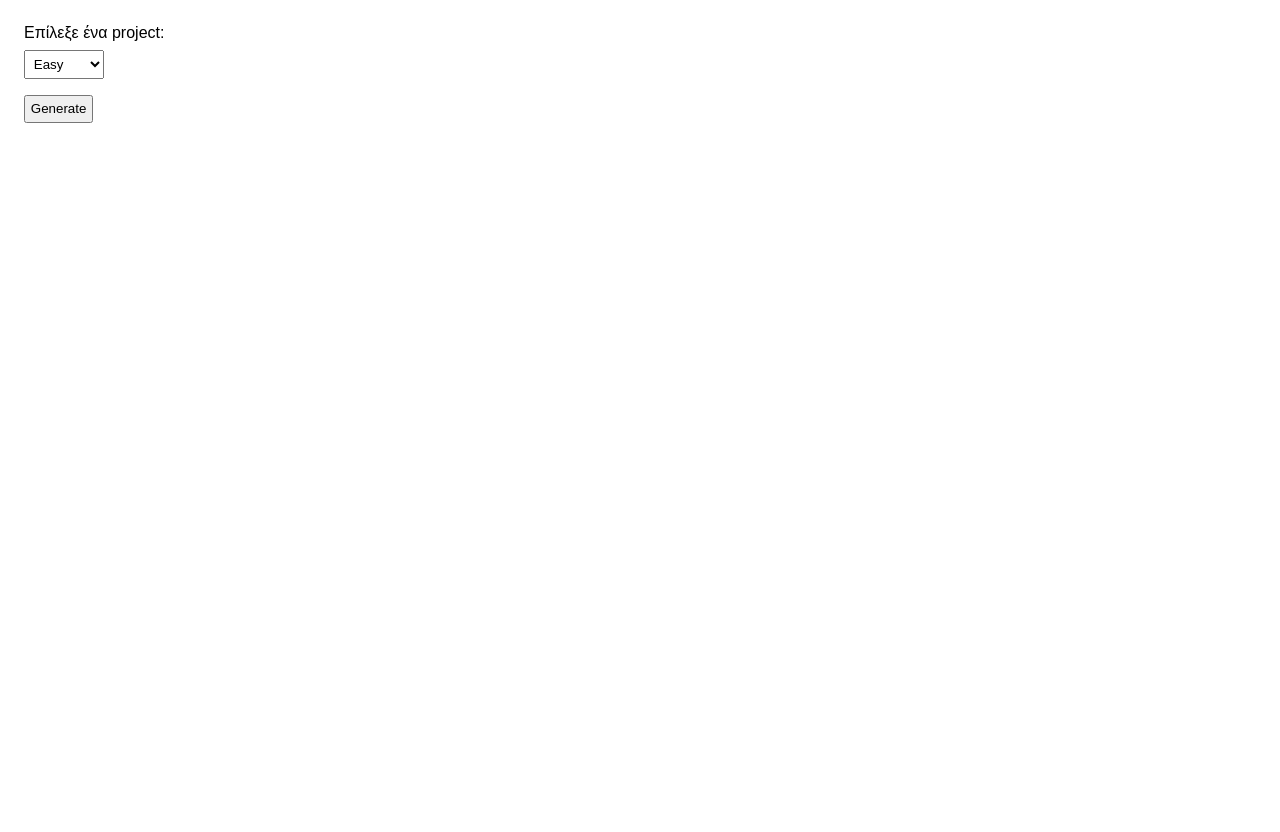
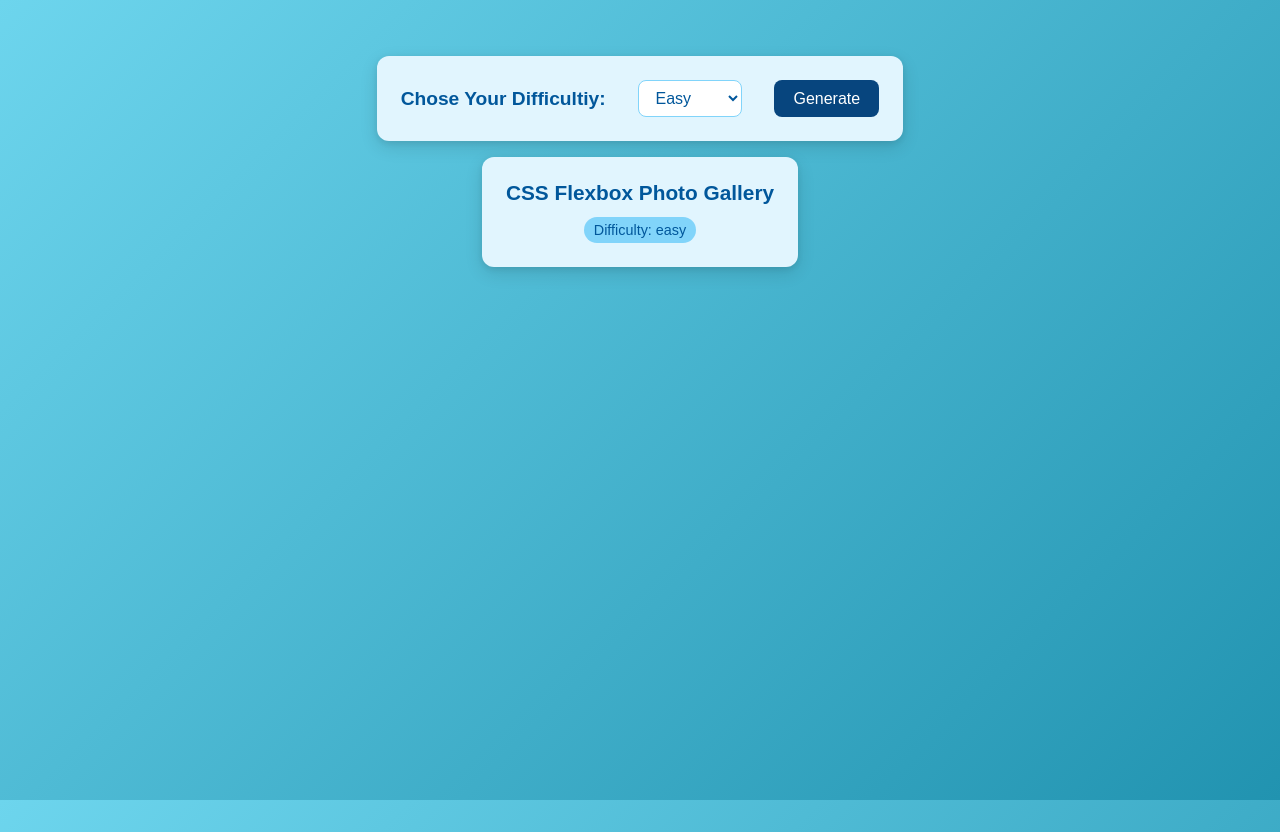
Before and after one commit to hippophile/No-ai-code, a website: page project_picker/src/index.html in a window 1280 px wide. Both pictures are taken after a click on the button "Generate". Before the commit the page ends 800 px from the top, so only its background shows below. Drawn offline with Linux system fonts and the light colour scheme.

Commit message:
project 00 DONE

```diff
--- /dev/null
+++ b/project_picker/data/favicon_io/about.txt
@@ -0,0 +1,6 @@
+This favicon was generated using the following graphics from Twitter Twemoji:
+
+- Graphics Title: 1f47e.svg
+- Graphics Author: Copyright 2020 Twitter, Inc and other contributors (https://github.com/twitter/twemoji)
+- Graphics Source: https://github.com/twitter/twemoji/blob/master/assets/svg/1f47e.svg
+- Graphics License: CC-BY 4.0 (https://creativecommons.org/licenses/by/4.0/)
--- /dev/null
+++ b/project_picker/data/projects.json
@@ -0,0 +1,482 @@
+[
+  {
+    "name": "Static Portfolio Website",
+    "difficulty": "easy",
+    "environment": "VS Code"
+  },
+  {
+    "name": "To-Do List App with Local Storage",
+    "difficulty": "easy",
+    "environment": "VS Code"
+  },
+  {
+    "name": "Simple Calculator",
+    "difficulty": "easy",
+    "environment": "VS Code"
+  },
+  {
+    "name": "Personal Blog with Markdown Support",
+    "difficulty": "easy",
+    "environment": "VS Code"
+  },
+  {
+    "name": "Random Quote Generator",
+    "difficulty": "easy",
+    "environment": "VS Code"
+  },
+  {
+    "name": "Landing Page with CSS Grid",
+    "difficulty": "easy",
+    "environment": "VS Code"
+  },
+  {
+    "name": "JavaScript Clock",
+    "difficulty": "easy",
+    "environment": "VS Code"
+  },
+  {
+    "name": "Color Picker Tool",
+    "difficulty": "easy",
+    "environment": "VS Code"
+  },
+  {
+    "name": "CSS Animation Demo",
+    "difficulty": "easy",
+    "environment": "VS Code"
+  },
+  {
+    "name": "Responsive Navbar",
+    "difficulty": "easy",
+    "environment": "VS Code"
+  },
+  {
+    "name": "CSS Flexbox Photo Gallery",
+    "difficulty": "easy",
+    "environment": "VS Code"
+  },
+  {
+    "name": "HTML5 Canvas Drawing",
+    "difficulty": "easy",
+    "environment": "VS Code"
+  },
+  {
+    "name": "Tip Calculator",
+    "difficulty": "easy",
+    "environment": "VS Code"
+  },
+  {
+    "name": "BMI Calculator",
+    "difficulty": "easy",
+    "environment": "VS Code"
+  },
+  {
+    "name": "Quiz Flashcards",
+    "difficulty": "easy",
+    "environment": "VS Code"
+  },
+  {
+    "name": "Countdown Timer",
+    "difficulty": "easy",
+    "environment": "VS Code"
+  },
+  {
+    "name": "Random Password Generator",
+    "difficulty": "easy",
+    "environment": "VS Code"
+  },
+  {
+    "name": "URL Shortener Frontend",
+    "difficulty": "easy",
+    "environment": "VS Code"
+  },
+  {
+    "name": "Theme Switcher (Dark/Light)",
+    "difficulty": "easy",
+    "environment": "VS Code"
+  },
+  {
+    "name": "Scroll-to-Top Button",
+    "difficulty": "easy",
+    "environment": "VS Code"
+  },
+  {
+    "name": "Accordion FAQ Section",
+    "difficulty": "easy",
+    "environment": "VS Code"
+  },
+  {
+    "name": "Simple RSS Reader",
+    "difficulty": "easy",
+    "environment": "VS Code"
+  },
+  {
+    "name": "Currency Converter UI",
+    "difficulty": "easy",
+    "environment": "VS Code"
+  },
+  {
+    "name": "Color Palette Generator",
+    "difficulty": "easy",
+    "environment": "VS Code"
+  },
+  {
+    "name": "Progress Bar Component",
+    "difficulty": "easy",
+    "environment": "VS Code"
+  },
+  {
+    "name": "Modal Popup Component",
+    "difficulty": "easy",
+    "environment": "VS Code"
+  },
+  {
+    "name": "Tooltips with CSS",
+    "difficulty": "easy",
+    "environment": "VS Code"
+  },
+  {
+    "name": "Data Table Sort/Filter",
+    "difficulty": "easy",
+    "environment": "VS Code"
+  },
+  {
+    "name": "Newsletter Signup Form",
+    "difficulty": "easy",
+    "environment": "VS Code"
+  },
+  {
+    "name": "Star Rating Widget",
+    "difficulty": "easy",
+    "environment": "VS Code"
+  },
+  {
+    "name": "Expense Tracker with Charts",
+    "difficulty": "medium",
+    "environment": "VS Code"
+  },
+  {
+    "name": "Markdown Previewer",
+    "difficulty": "medium",
+    "environment": "VS Code"
+  },
+  {
+    "name": "Recipe Finder App with API",
+    "difficulty": "medium",
+    "environment": "VS Code"
+  },
+  {
+    "name": "Movie Search App with Autocomplete",
+    "difficulty": "medium",
+    "environment": "VS Code"
+  },
+  {
+    "name": "Chat Application with WebSockets",
+    "difficulty": "medium",
+    "environment": "VS Code"
+  },
+  {
+    "name": "GitHub Issues Viewer",
+    "difficulty": "medium",
+    "environment": "VS Code"
+  },
+  {
+    "name": "Drag-and-Drop Kanban Board",
+    "difficulty": "medium",
+    "environment": "VS Code"
+  },
+  {
+    "name": "Quiz App with Timer and Scoring",
+    "difficulty": "medium",
+    "environment": "VS Code"
+  },
+  {
+    "name": "Image Gallery with Lazy Loading",
+    "difficulty": "medium",
+    "environment": "VS Code"
+  },
+  {
+    "name": "Password Manager with Encryption",
+    "difficulty": "medium",
+    "environment": "VS Code"
+  },
+  {
+    "name": "Blog Platform with CMS Features",
+    "difficulty": "medium",
+    "environment": "VS Code"
+  },
+  {
+    "name": "E-commerce Store Frontend",
+    "difficulty": "medium",
+    "environment": "VS Code"
+  },
+  {
+    "name": "Social Media Feed Reader",
+    "difficulty": "medium",
+    "environment": "VS Code"
+  },
+  {
+    "name": "Interactive World Map with Data Visualization",
+    "difficulty": "medium",
+    "environment": "VS Code"
+  },
+  {
+    "name": "Task Scheduler with Notifications",
+    "difficulty": "medium",
+    "environment": "VS Code"
+  },
+  {
+    "name": "Virtual Keyboard Emulator",
+    "difficulty": "medium",
+    "environment": "VS Code"
+  },
+  {
+    "name": "Music Player with Playlists",
+    "difficulty": "medium",
+    "environment": "VS Code"
+  },
+  {
+    "name": "Video Chat App using WebRTC",
+    "difficulty": "medium",
+    "environment": "VS Code"
+  },
+  {
+    "name": "Online Whiteboard with Drawing Tools",
+    "difficulty": "medium",
+    "environment": "VS Code"
+  },
+  {
+    "name": "Multiplayer Tic-Tac-Toe",
+    "difficulty": "medium",
+    "environment": "VS Code"
+  },
+  {
+    "name": "API Gateway with Rate Limiting",
+    "difficulty": "medium",
+    "environment": "VS Code"
+  },
+  {
+    "name": "File Upload & Management System",
+    "difficulty": "medium",
+    "environment": "VS Code"
+  },
+  {
+    "name": "Photo Filter Editor",
+    "difficulty": "medium",
+    "environment": "VS Code"
+  },
+  {
+    "name": "Podcast Aggregator App",
+    "difficulty": "medium",
+    "environment": "VS Code"
+  },
+  {
+    "name": "Forum Platform with User Roles",
+    "difficulty": "medium",
+    "environment": "VS Code"
+  },
+  {
+    "name": "Personal Finance Dashboard",
+    "difficulty": "medium",
+    "environment": "VS Code"
+  },
+  {
+    "name": "Live Sports Scoreboard",
+    "difficulty": "medium",
+    "environment": "VS Code"
+  },
+  {
+    "name": "Blog Comment Moderation Tool",
+    "difficulty": "medium",
+    "environment": "VS Code"
+  },
+  {
+    "name": "Code Snippet Manager",
+    "difficulty": "medium",
+    "environment": "VS Code"
+  },
+  {
+    "name": "RESTful API with Authentication",
+    "difficulty": "hard",
+    "environment": "VS Code"
+  },
+  {
+    "name": "Real-Time Collaborative Editor",
+    "difficulty": "hard",
+    "environment": "VS Code"
+  },
+  {
+    "name": "Image Classifier with Convolutional Neural Network",
+    "difficulty": "hard",
+    "environment": "Kaggle"
+  },
+  {
+    "name": "Recommendation Engine using Collaborative Filtering",
+    "difficulty": "hard",
+    "environment": "Kaggle"
+  },
+  {
+    "name": "Blockchain-Based Voting System Prototype",
+    "difficulty": "hard",
+    "environment": "VS Code"
+  },
+  {
+    "name": "Augmented Reality Product Preview",
+    "difficulty": "hard",
+    "environment": "VS Code"
+  },
+  {
+    "name": "Multiplayer Game Lobby System",
+    "difficulty": "hard",
+    "environment": "VS Code"
+  },
+  {
+    "name": "Custom Browser Extension with Complex UI",
+    "difficulty": "hard",
+    "environment": "VS Code"
+  },
+  {
+    "name": "Machine Translation Service Prototype",
+    "difficulty": "hard",
+    "environment": "Kaggle"
+  },
+  {
+    "name": "Autonomous Drone Control System",
+    "difficulty": "hard",
+    "environment": "Kaggle"
+  },
+  {
+    "name": "Deep Reinforcement Learning Agent",
+    "difficulty": "hard",
+    "environment": "Kaggle"
+  },
+  {
+    "name": "Augmented Reality Navigation App",
+    "difficulty": "hard",
+    "environment": "VS Code"
+  },
+  {
+    "name": "Biometric Authentication System",
+    "difficulty": "hard",
+    "environment": "VS Code"
+  },
+  {
+    "name": "Distributed Ledger for Supply Chain",
+    "difficulty": "hard",
+    "environment": "VS Code"
+  },
+  {
+    "name": "Video Game Physics Engine",
+    "difficulty": "hard",
+    "environment": "VS Code"
+  },
+  {
+    "name": "Voice Recognition Assistant",
+    "difficulty": "hard",
+    "environment": "Kaggle"
+  },
+  {
+    "name": "Large-Scale Graph Analytics Platform",
+    "difficulty": "hard",
+    "environment": "VS Code"
+  },
+  {
+    "name": "Neural Style Transfer Application",
+    "difficulty": "hard",
+    "environment": "Kaggle"
+  },
+  {
+    "name": "Predictive Maintenance System",
+    "difficulty": "hard",
+    "environment": "Kaggle"
+  },
+  {
+    "name": "Virtual Reality Game",
+    "difficulty": "hard",
+    "environment": "VS Code"
+  },
+  {
+    "name": "Cloud Infrastructure Provisioning Tool",
+    "difficulty": "hard",
+    "environment": "VS Code"
+  },
+  {
+    "name": "Genetic Algorithm Optimizer",
+    "difficulty": "hard",
+    "environment": "Kaggle"
+  },
+  {
+    "name": "Real-Time Fraud Detection System",
+    "difficulty": "hard",
+    "environment": "Kaggle"
+  },
+  {
+    "name": "IoT Sensor Data Aggregator",
+    "difficulty": "hard",
+    "environment": "VS Code"
+  },
+  {
+    "name": "Real-Time Speech Translation",
+    "difficulty": "hard",
+    "environment": "Kaggle"
+  },
+  {
+    "name": "Blockchain Smart Contract Platform",
+    "difficulty": "hard",
+    "environment": "VS Code"
+  },
+  {
+    "name": "Facial Recognition Security System",
+    "difficulty": "hard",
+    "environment": "Kaggle"
+  },
+  {
+    "name": "Custom Mini-Compiler for a Simple Language",
+    "difficulty": "torture",
+    "environment": "VS Code"
+  },
+  {
+    "name": "Neural Network Library from Scratch",
+    "difficulty": "torture",
+    "environment": "Kaggle"
+  },
+  {
+    "name": "Self-Driving Car Simulator Module",
+    "difficulty": "torture",
+    "environment": "Kaggle"
+  },
+  {
+    "name": "High-Frequency Trading Bot Prototype",
+    "difficulty": "torture",
+    "environment": "Kaggle"
+  },
+  {
+    "name": "Quantum Circuit Simulator",
+    "difficulty": "torture",
+    "environment": "VS Code"
+  },
+  {
+    "name": "Live 3D Rendering Engine",
+    "difficulty": "torture",
+    "environment": "VS Code"
+  },
+  {
+    "name": "Brain-Computer Interface Prototype",
+    "difficulty": "torture",
+    "environment": "Kaggle"
+  },
+  {
+    "name": "Genetic Programming Framework",
+    "difficulty": "torture",
+    "environment": "VS Code"
+  },
+  {
+    "name": "Fault-Tolerant Distributed Database",
+    "difficulty": "torture",
+    "environment": "VS Code"
+  },
+  {
+    "name": "Large Scale Weather Simulation",
+    "difficulty": "torture",
+    "environment": "VS Code"
+  }
+]
--- a/project_picker/src/index.html
+++ b/project_picker/src/index.html
@@ -2,6 +2,10 @@
 <html lang="el">
 <head>
   <meta charset="UTF-8">
+
+  <link rel="icon" href="../data/favicon_io/favicon.ico">
+  <link rel="stylesheet" href="styles.css">
+
   <title>Choose Your Difficultiy</title>
   <style>
     body { font-family: sans-serif; padding: 1rem; }
@@ -10,19 +14,19 @@
   </style>
 </head>
 <body>
+  <div class="controls">
+    <label for="projectSelect">Chose Your Difficultiy:</label><br>
+    <select id="projectSelect">
+      <option value="easy">Easy</option>
+      <option value="medium">Medium</option>
+      <option value="hard">Hard</option>
+      <option value="torture">Torture</option>
+    </select>
+    <br>
 
-  <label for="projectSelect">Επίλεξε ένα project:</label><br>
-  <select id="projectSelect">
-    <option value="0">Easy</option>
-    <option value="1">Medium</option>
-    <option value="2">Hard</option>
-    <option value="3">Torture</option>
-  </select>
-  <br>
-
-  <button id="lockBtn">Generate</button>
-
+    <button id="lockBtn">Generate</button>
+  </div>
   <div id="result"></div>
-  <script src="pickerLogic.js"></script>
+  <script type="module" src="logic.js"></script>
 </body>
 </html>
--- /dev/null
+++ b/project_picker/src/logic.js
@@ -0,0 +1,28 @@
+// Jul 13 2025 - jul 13 2025
+// For project 00 I'll make a simple project picker where the user (me) recives random project from the difficultiy he selected.
+
+console.log("Project Picker Logic Initialized (test)");
+
+import projects from '../data/projects.json' with { type: 'json' };
+
+const diff = document.getElementById('projectSelect');
+const btn      = document.getElementById('lockBtn');
+const out  = document.getElementById('result');
+
+btn.addEventListener('click', () => {
+    const difficulty = diff.value;
+    console.log("Selected Difficulty:", difficulty);
+
+    const project = getRandomProject(difficulty);
+    out.innerHTML = `<div class="card">
+        <h2 class="project-name">${project.name}</h2>
+        <span class="project-difficulty">Difficulty: ${project.difficulty}</span>
+        </div>`;
+});
+
+function getRandomProject(difficulty) {
+    const filteredProjects = projects.filter(project => project.difficulty === difficulty);
+
+    const i = Math.floor(Math.random() * filteredProjects.length);
+    return filteredProjects[i];
+}
--- a/project_picker/src/pickerLogic.js
+++ /dev/null
@@ -1,2 +0,0 @@
-// Jul 13 2025 - jul 13 2025
-// For project 00 I'll make a simple project picker where the user (me) recives random project from the difficultiy he selected.
--- /dev/null
+++ b/project_picker/src/styles.css
@@ -0,0 +1,153 @@
+/* === 1. Global & Layout === */
+html, body {
+  margin: 0;
+  padding: 0;
+  height: 100%;
+}
+body {
+  /* απαλό gradient background */
+  background: linear-gradient(135deg, #6dd5ed 0%, #2193b0 100%);
+  display: flex;
+  flex-direction: column;
+  align-items: center;
+  /* αφήνει χώρο για το controls ψηλά */
+  justify-content: flex-start;
+  font-family: sans-serif;
+}
+
+/* === 2. Controls Panel === */
+.controls {
+  margin-top: 40px;
+  background: rgba(255,255,255,0.9);
+  padding: 1rem 1.5rem;
+  border-radius: 0.75rem;
+  box-shadow: 0 4px 12px rgba(0,0,0,0.1);
+  display: inline-flex;
+  align-items: center;
+  gap: 1rem;
+}
+
+.controls label {
+  font-weight: 500;
+  color: #07457e;
+}
+
+.controls select {
+  padding: 0.5rem 0.8rem;
+  border-radius: 0.5rem;
+  border: 1px solid #ccc;
+  background: #fff;
+  font-size: 1rem;
+  cursor: pointer;
+  transition: border-color 0.2s;
+}
+.controls select:hover {
+  border-color: #07457e;
+}
+
+#lockBtn {
+  padding: 0.6rem 1.2rem;
+  background-color: #07457e;
+  color: #fff;
+  border: none;
+  border-radius: 0.5rem;
+  font-size: 1rem;
+  cursor: pointer;
+  transition: background-color 0.3s;
+}
+#lockBtn:hover {
+  background-color: #053556;
+}
+
+/* === 3. Result Card === */
+#result {
+  margin-top: 30px;
+  /* για να πάρει το μέγεθος της κάρτας */
+  display: flex;
+  justify-content: center;
+  width: 100%;
+}
+#result .card {
+  background: #e1f5fe;          /* light-blue φόντο */
+  padding: 1.5rem;
+  border-radius: 0.75rem;
+  box-shadow:
+    0 6px 18px rgba(0, 0, 0, 0.12),
+    0 2px 6px rgba(0, 0, 0, 0.08);
+  max-width: 320px;
+  text-align: center;
+  transition: transform 0.2s, box-shadow 0.2s;
+}
+#result .card:hover {
+  transform: translateY(-6px);
+  box-shadow:
+    0 10px 28px rgba(0, 0, 0, 0.15),
+    0 4px 10px rgba(0, 0, 0, 0.1);
+}
+
+.card .project-name {
+  margin: 0 0 0.75rem;
+  font-size: 1.3rem;
+  color: #01579b;
+}
+
+.card .project-difficulty {
+  display: inline-block;
+  font-size: 0.9rem;
+  padding: 0.3rem 0.6rem;
+  border-radius: 1rem;
+  background: #81d4fa;
+  color: #01579b;
+  font-weight: 500;
+}
+
+/* === Styled Controls Panel as Card === */
+.controls {
+  background: #e1f5fe;               /* ίδιο light-blue φόντο */
+  padding: 1rem 1.5rem;
+  border-radius: 0.75rem;
+  box-shadow:
+    0 6px 18px rgba(0, 0, 0, 0.12),
+    0 2px 6px rgba(0, 0, 0, 0.08);
+  display: inline-flex;
+  align-items: center;
+  gap: 1rem;
+  margin-top: 40px;
+}
+
+/* Κάνουμε το label όπως το project-name */
+.controls label {
+  font-size: 1.2rem;
+  font-weight: 600;
+  color: #01579b;
+}
+
+/* Dropdown με accent border */
+.controls select {
+  padding: 0.5rem 0.8rem;
+  border-radius: 0.5rem;
+  border: 1px solid #81d4fa;
+  background: #fff;
+  color: #01579b;
+  font-size: 1rem;
+  cursor: pointer;
+  transition: border-color 0.2s;
+}
+.controls select:hover {
+  border-color: #01579b;
+}
+
+/* Κουμπί με inverse χρωματισμό */
+.controls button {
+  padding: 0.6rem 1.2rem;
+  background-color: #01579b;
+  color: #fff;
+  border: none;
+  border-radius: 0.5rem;
+  font-size: 1rem;
+  cursor: pointer;
+  transition: background-color 0.3s;
+}
+.controls button:hover {
+  background-color: #014a82;
+}
```
Also changed, not shown: package.json (added, +20 -0 lines), project_picker/data/favicon_io/android-chrome-192x192.png (added), project_picker/data/favicon_io/android-chrome-512x512.png (added), project_picker/data/favicon_io/apple-touch-icon.png (added), project_picker/data/favicon_io/favicon-16x16.png (added), project_picker/data/favicon_io/favicon-32x32.png (added), project_picker/data/favicon_io/favicon.ico (added), project_picker/data/favicon_io/site.webmanifest (added).
